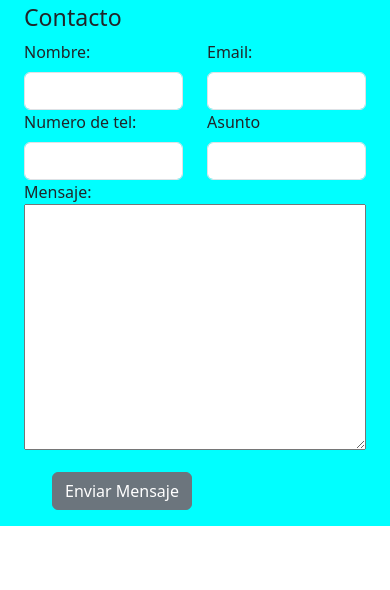
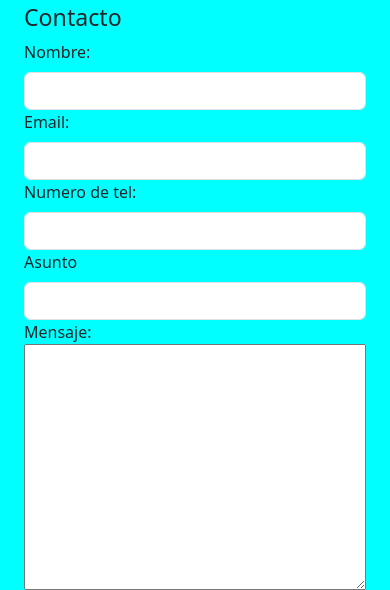
Before and after one commit to tomasacatappa/tp10-formularios, a plain HTML site: page mapa.html in a window 390 px wide. Shown: the part 452-1042 px from the top of the page. Before the commit the page ends 978 px from the top, so only its background shows below. Drawn offline with nearby package versions, Linux system fonts and the light colour scheme.

Commit message:
finalizado

```diff
--- a/mapa.html
+++ b/mapa.html
@@ -41,7 +41,7 @@ textarea{
                         <h3>Contacto</h3>
 
                         <div class="row">
-                            <div class="col-6">
+                            <div class="col-md-6">
 
                                 <label for="nombre" class="form-label">Nombre:</label>
                                 <input type="text" class="form-control" id="nombre" name="nombre" required>
@@ -49,7 +49,7 @@ textarea{
 
 
                             </div>
-                            <div class="col-6">
+                            <div class="col-md-6">
                                 <label for="email" class="form-label">Email:</label>
                                 <input type="email" class="form-control" id="email" name="email" required>
                                 <!-- tipo email -->
@@ -62,14 +62,14 @@ textarea{
                         </div>
                         <div class="row">
 
-                            <div class="col-6">
+                            <div class="col-md-6">
                                 <label for="numero" class="form-label">Numero de tel:</label>
                                 <input type="text" class="form-control" id="numero" name="numero" required>
 
 
 
                             </div>
-                            <div class="col-6"><label for="Asunto" class="form-label">Asunto</label>
+                            <div class="col-md-6"><label for="Asunto" class="form-label">Asunto</label>
                                 <input type="text" class="form-control" id="Asunto" name="Asunto" required>
                             </div>
 
```
